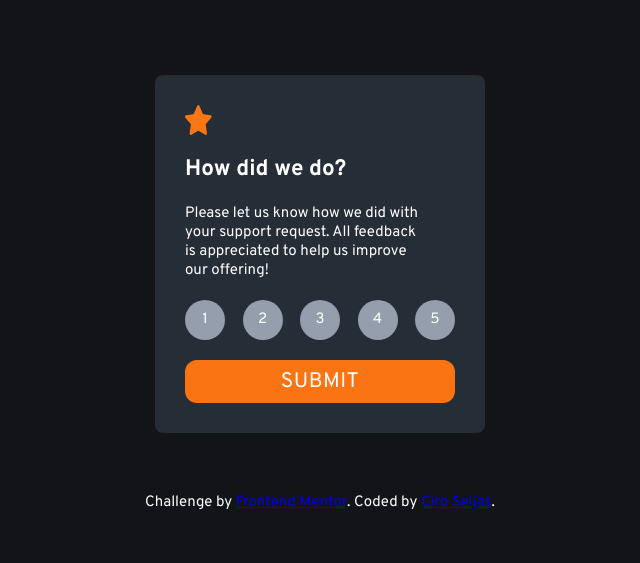
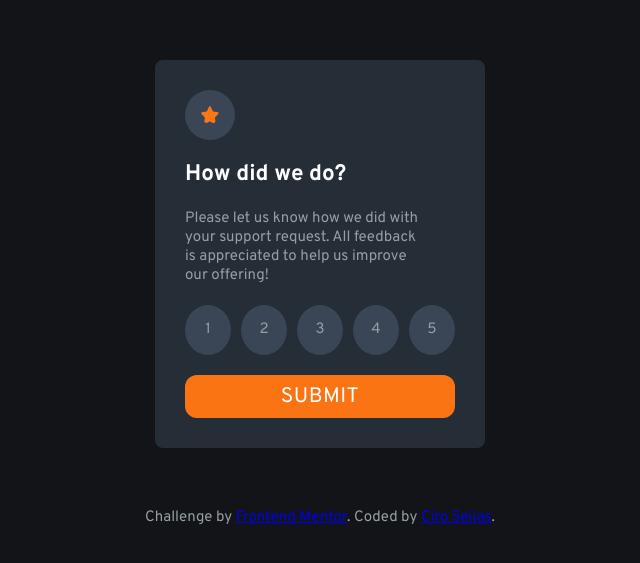
Before and after one commit to seijasm1992/PROJECT, a website: page index.html in a window 1280 px wide. Shown: the part 107-670 px from the top of the page, without its empty margins (320-960 px from the left). Drawn offline with Linux system fonts and the light colour scheme.

Commit message:
fixed colors paddings bg of star logo

```diff
--- a/index.html
+++ b/index.html
@@ -20,10 +20,13 @@
     <link rel="stylesheet" href="css/style.comp.css" />
     <title>Frontend Mentor | Interactive rating component</title>
   </head>
+
   <body>
     <article class="article__review">
       <div class="article__container">
-        <img src="/images/icon-star.svg" alt="" class="article__logo" />
+        <div class="article__img">
+          <img src="/images/icon-star.svg" alt="" class="article__logo" />
+        </div>
         <h1 class="article__heading">How did we do?</h1>
         <p class="article__paragraph">
           Please let us know how we did with your support request. All feedback
--- a/sass/article.scss
+++ b/sass/article.scss
@@ -59,7 +59,7 @@ body {
   font-family: 'Overpass', sans-serif;
   font-size: 1.5rem;
   background-color: $Very-Dark-Blue;
-  color: $White;
+  color: #959ea4;
   display: flex;
   align-items: center;
   justify-content: center;
@@ -82,15 +82,28 @@ body {
       display: none;
     }
   }
+  &__img {
+    height: 5rem;
+    width: 5rem;
+    background-color: #3a4655;
+
+    border-radius: 50%;
+    display: flex;
+    align-items: center;
+    justify-content: center;
+  }
   &__logo {
-    width: 3rem;
-    height: 3rem;
+    width: 1.8rem;
+    height: 1.8rem;
     grid-row: 1/2;
     grid-column: 1/2;
+    border-radius: 50%;
+    z-index: 99;
   }
   &__heading {
     grid-row: 2/3;
     grid-column: 1/-1;
+    color: $White;
   }
   &__paragraph {
     width: 100%;
@@ -125,10 +138,10 @@ body {
   }
 }
 .btn--review {
-  height: 4rem;
-  width: 4rem;
-  background-color: $Light-Grey;
-  color: $White;
+  height: 5rem;
+  width: 5rem;
+  background-color: #3a4655;
+  color: #959ea4;
   border-radius: 50%;
   display: flex;
   align-items: center;
@@ -138,6 +151,7 @@ body {
   transition: background-color 0.3s ease-in;
   &:hover {
     background-color: $Orange;
+    color: $White;
   }
   &.error {
     border: 1px solid red;
```
Also changed, not shown: css/style.comp.css.
